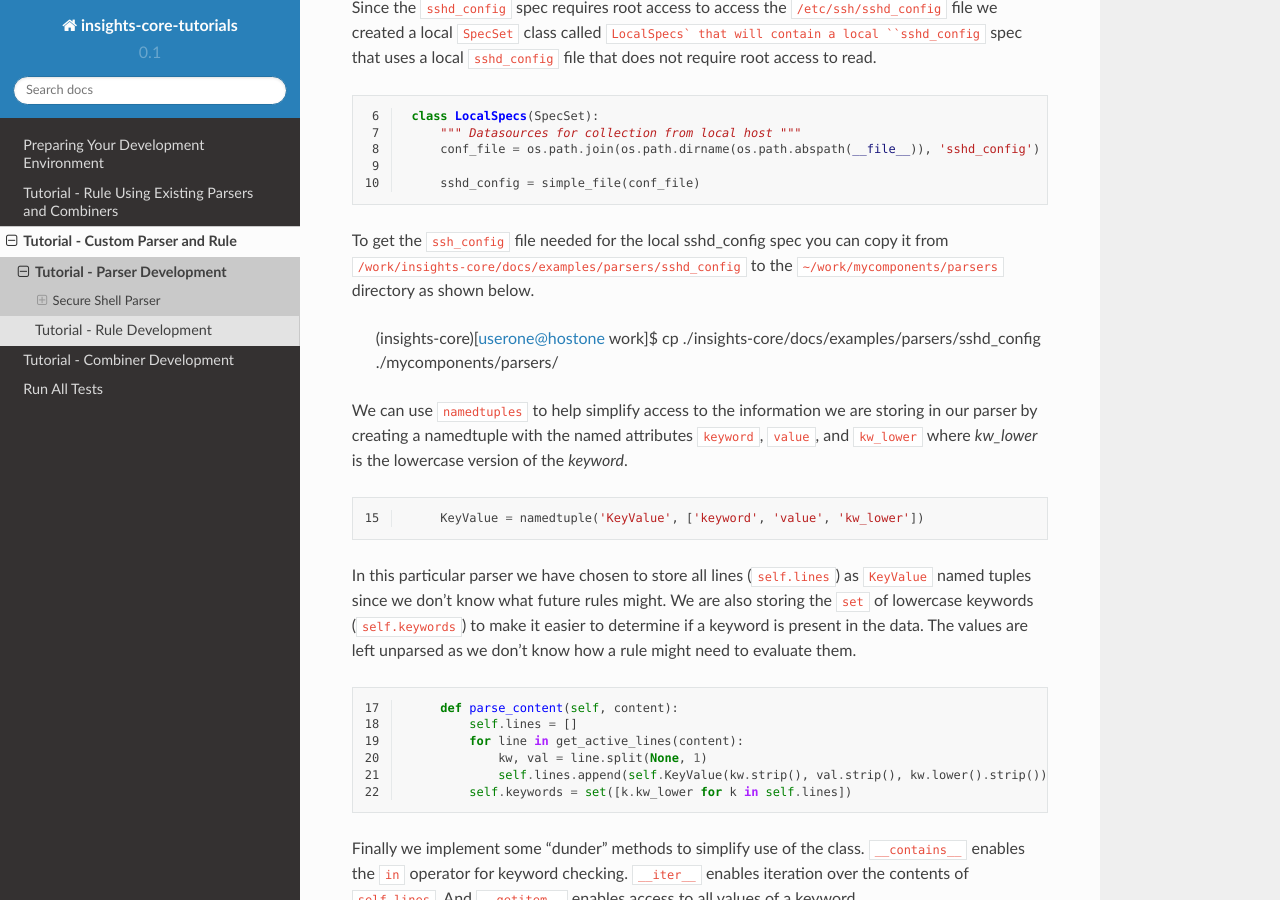
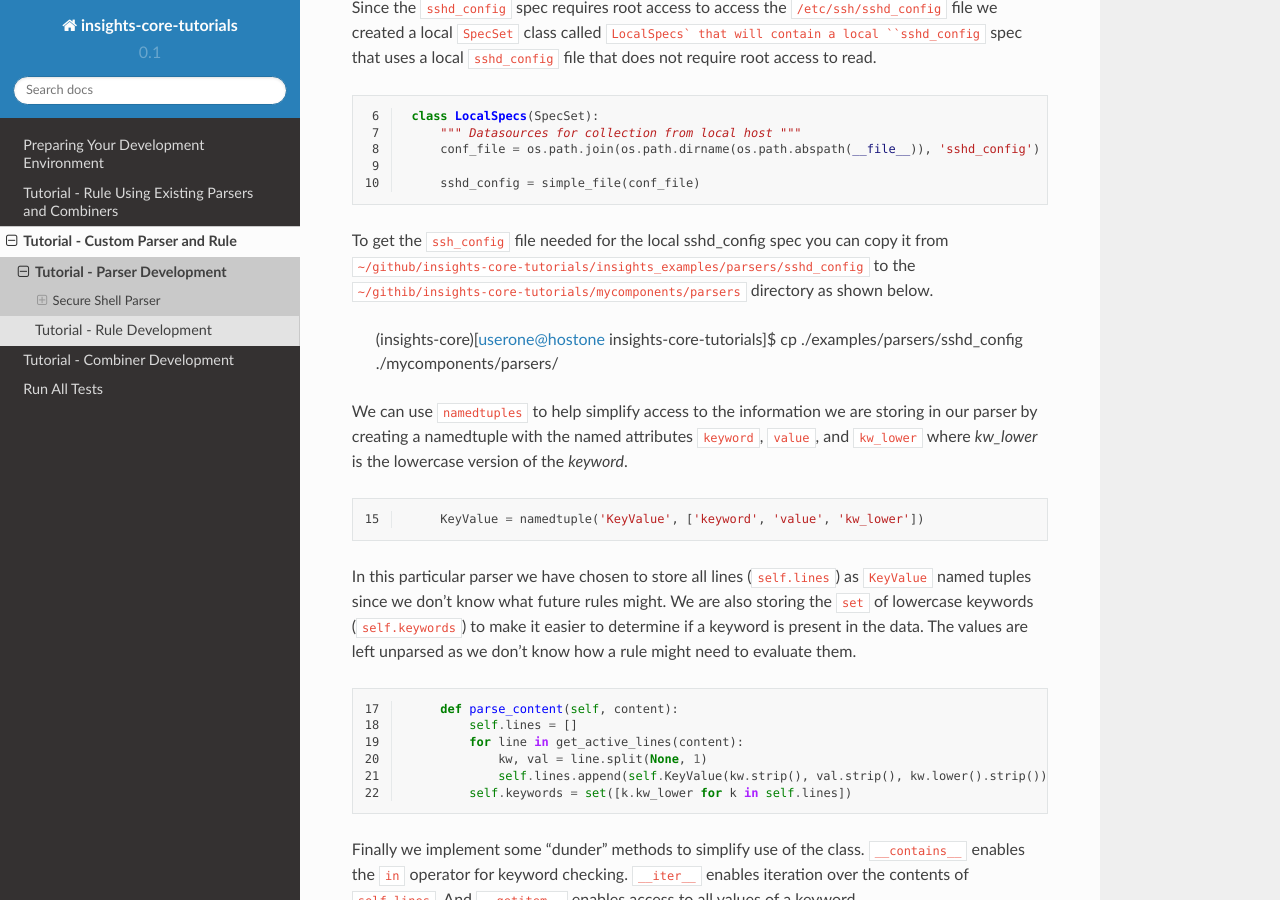
Before and after one commit to RedHatInsights/insights-core-tutorials, a Sphinx documentation site: the page built from docs/customtut_parsers.rst, in a window 1280 px wide and 900 px high, scrolled down 5964 px. Built offline with Sphinx 7.4.7 and the Read the Docs theme 2.0.0, drawn with Linux system fonts in a browser that asks for light colours.

Commit message:
Changed some docs.

```diff
--- a/docs/customtut_parsers.rst
+++ b/docs/customtut_parsers.rst
@@ -350,11 +350,11 @@ Since the ``sshd_config`` spec requires root access to access the
         sshd_config = simple_file(conf_file)
 
 To get the ``ssh_config`` file needed for the local sshd_config spec you can
-copy it from ``/work/insights-core/docs/examples/parsers/sshd_config`` to the
-``~/work/mycomponents/parsers`` directory as shown below.
+copy it from ``~/github/insights-core-tutorials/insights_examples/parsers/sshd_config`` to the
+``~/githib/insights-core-tutorials/mycomponents/parsers`` directory as shown below.
 
 
-    (insights-core)[userone@hostone work]$ cp ./insights-core/docs/examples/parsers/sshd_config ./mycomponents/parsers/
+    (insights-core)[userone@hostone insights-core-tutorials]$ cp ./examples/parsers/sshd_config ./mycomponents/parsers/
 
 We can use ``namedtuples`` to help simplify access to the information we
 are storing in our parser by creating a namedtuple with the named attributes
--- a/docs/ruletut_rule.rst
+++ b/docs/ruletut_rule.rst
@@ -45,7 +45,7 @@ Combiners have a set of optional dependencies that are specified via the
 ``requires`` kwarg.
 
 ``make_response`` is a formatting function used to format
-the `return value of a rule </api.html#rule-output>`_ function.
+the `return value of a rule`_ function.
 
 .. code-block:: python
    :lineno-start: 6
```
Also changed, not shown: other parts of docs/ruletut_rule.rst (+2 -0 lines), README.md (+45 -2 lines), 1 other file.
